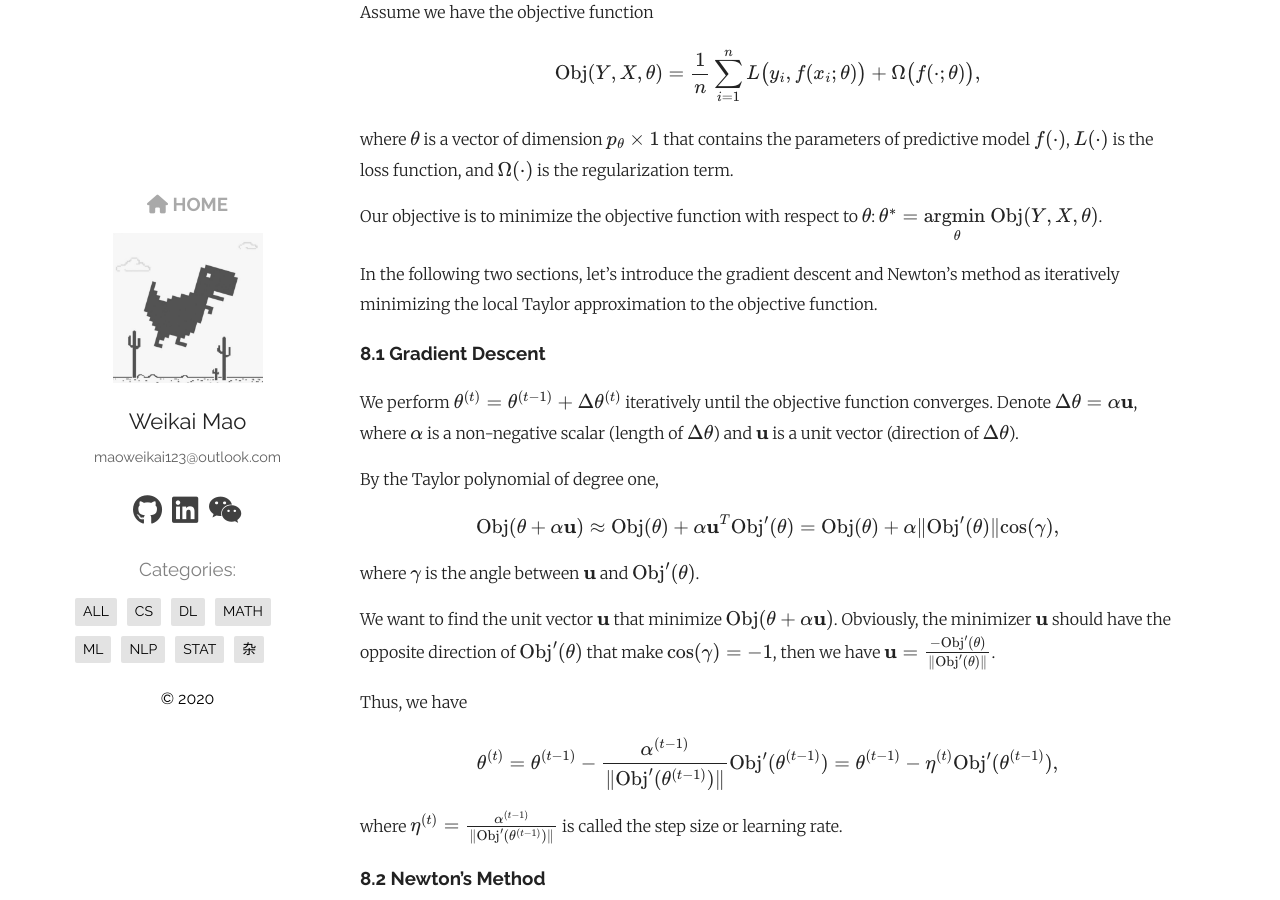
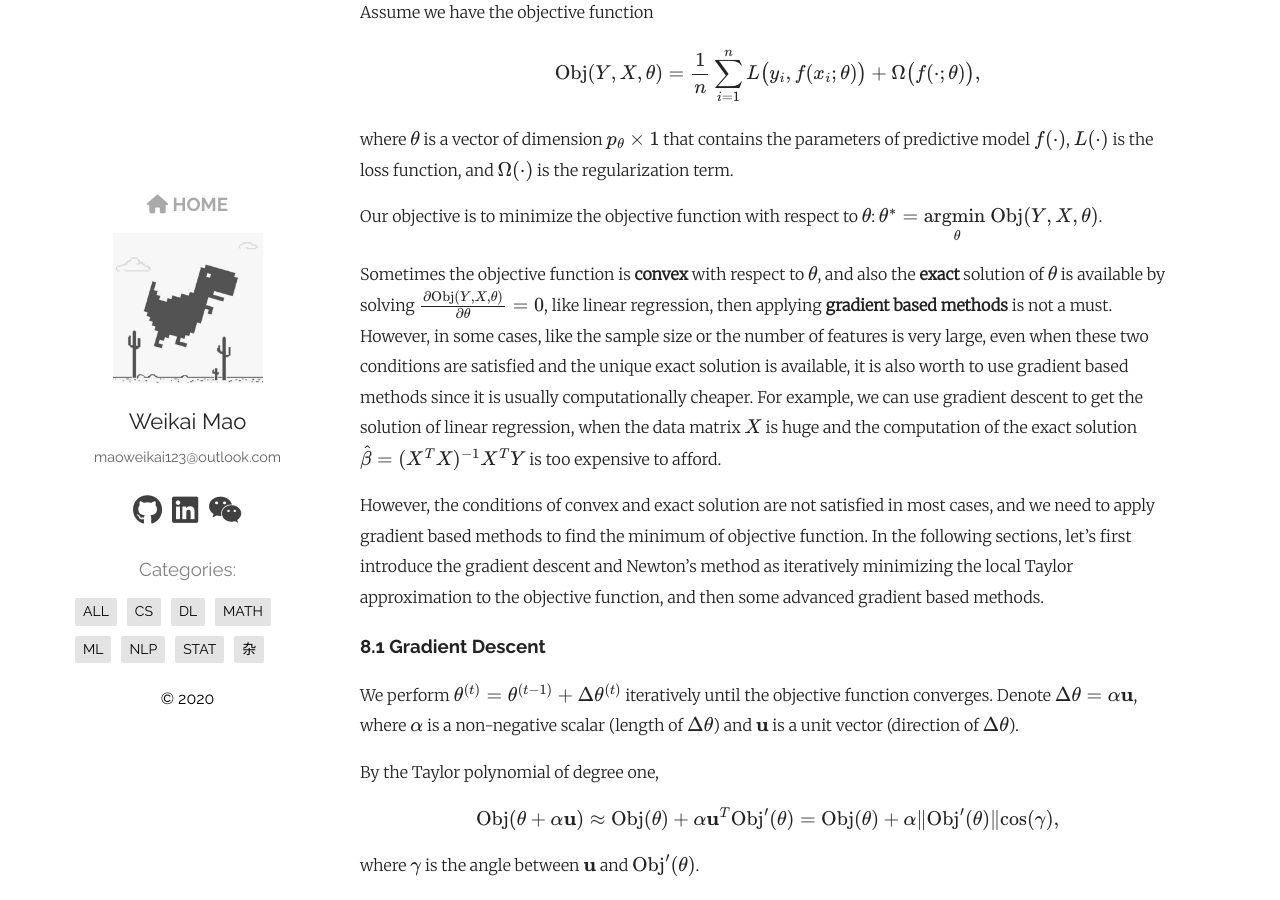
Before and after one commit to WalkerMao/walkermao.github.io, a Jekyll site: the page built from _posts/2020-02-28-intro-to-ml-part2.md, in a window 1280 px wide and 900 px high, scrolled down 4602 px. Built offline with Jekyll 4.4.1, drawn with Linux system fonts in a browser that asks for light colours; nearby versions of some CDN libraries; formulas are drawn with MathJax 3; comment, search, counter and statistics services are not loaded.

Commit message:
add explanation for why use gradient descent for linear regression

```diff
--- a/_posts/2020-02-28-intro-to-ml-part2.md
+++ b/_posts/2020-02-28-intro-to-ml-part2.md
@@ -110,7 +110,9 @@ where $\theta$ is a vector of dimension $p_\theta \times 1$ that contains the pa
 
 Our objective is to minimize the objective function with respect to $\theta$: $\theta^* = \underset{\theta}{\text{argmin }} \text{Obj}(Y,X,\theta)$.
 
-In the following two sections, let's introduce the gradient descent and Newton's method as iteratively minimizing the local Taylor approximation to the objective function.
+Sometimes the objective function is **convex** with respect to $$\theta$$, and also the **exact** solution of $$\theta$$ is available by solving $$\frac{\partial \text{Obj}(Y,X,\theta)}{\partial \theta} = 0$$, like linear regression, then applying **gradient based methods** is not a must. However, in some cases, like the sample size or the number of features is very large, even when these two conditions are satisfied and the unique exact solution is available, it is also worth to use gradient based methods since it is usually computationally cheaper. For example, we can use gradient descent to get the solution of linear regression, when the data matrix $$X$$ is huge and the computation of the exact solution $$\hat{\beta} = (X^TX)^{-1}X^TY$$ is too expensive to afford.
+
+However, the conditions of convex and exact solution are not satisfied in most cases, and we need to apply gradient based methods to find the minimum of objective function. In the following sections, let's first introduce the gradient descent and Newton's method as iteratively minimizing the local Taylor approximation to the objective function, and then some advanced gradient based methods.
 
 ### 8.1 Gradient Descent
 
```
